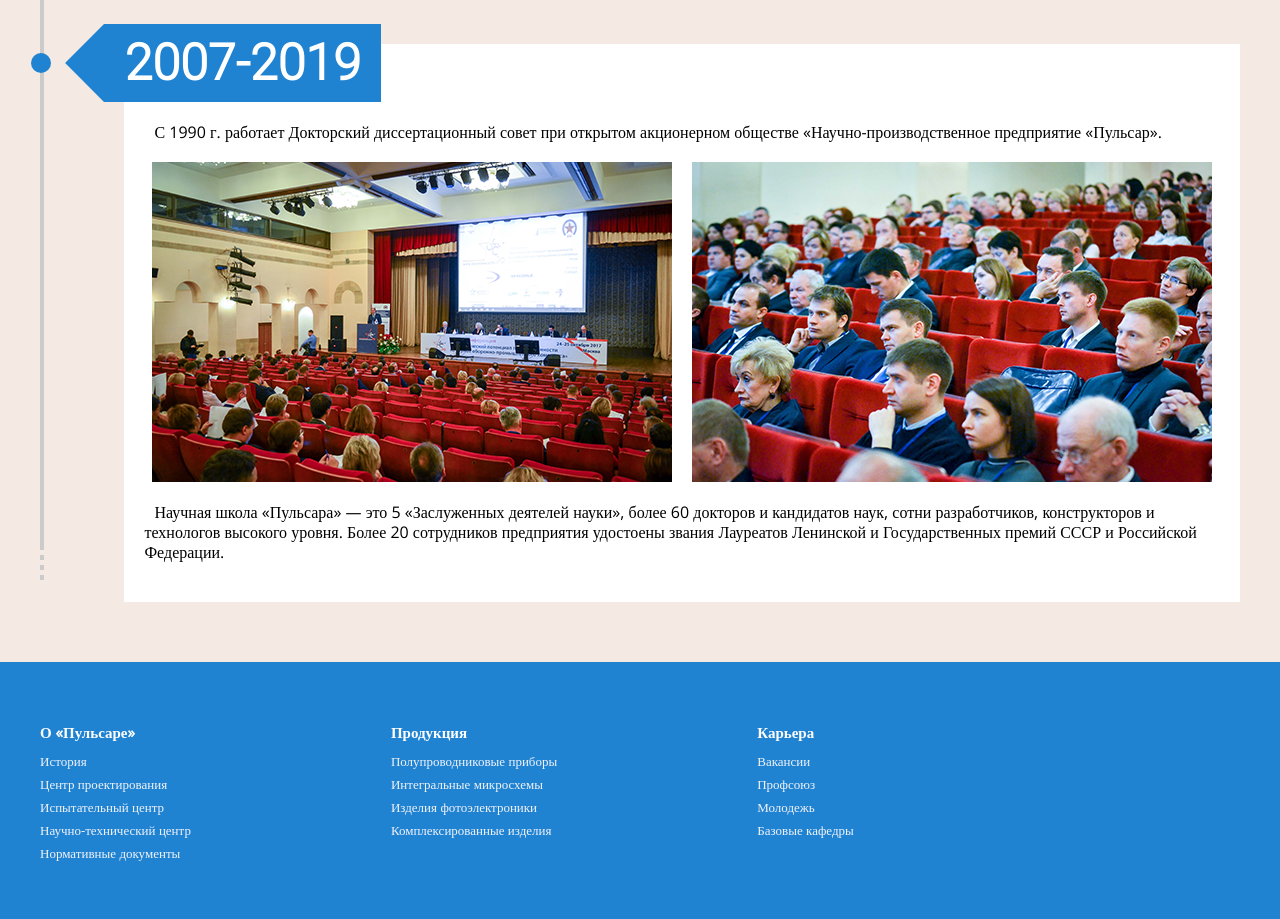
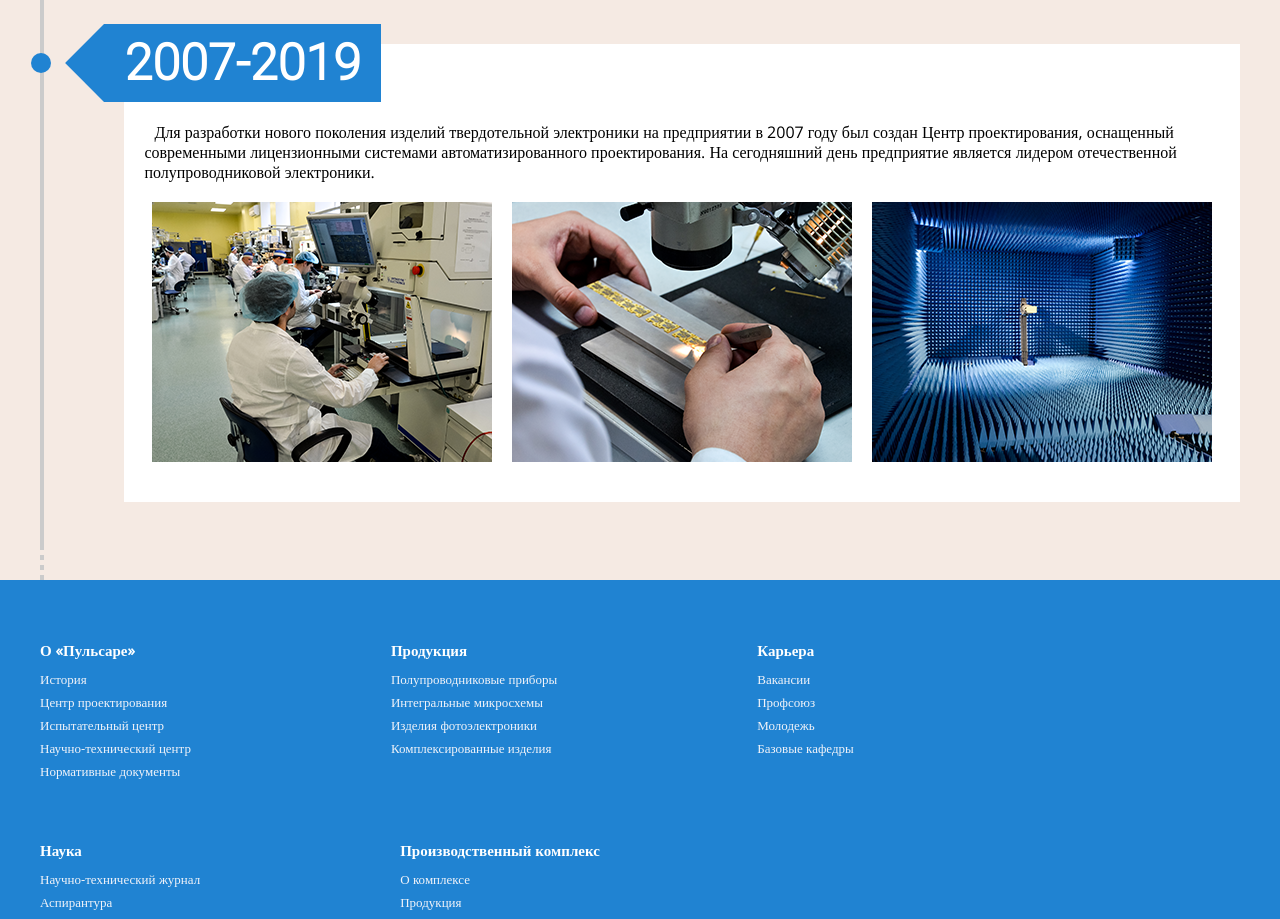
Before and after one commit to XnextOneO/pulsarnpp, a website built with webpack: page history.html in a window 1280 px wide. Shown: the part 5000-5919 px from the top of the page. Built offline with nearby package versions, Linux system fonts and the light colour scheme.

Commit message:
small fix

```diff
--- a/history.html
+++ b/history.html
@@ -343,13 +343,13 @@
         </div>
         <div class="history-card-content">
           <span>
-С 1990 г. работает Докторский диссертационный совет при открытом акционерном обществе «Научно-производственное предприятие «Пульсар».
+Для разработки нового поколения изделий твердотельной электроники на предприятии в 2007 году был создан Центр проектирования, оснащенный современными лицензионными системами автоматизированного проектирования. На сегодняшний день предприятие является лидером отечественной полупроводниковой электроники.
         </span>
           <div class="history-img-wrapper">
-            <img src="img/photo23_history.png" alt="">
-            <img src="img/photo24_history.png" alt="">
+            <img src="img/photo20_history.png" alt="">
+            <img src="img/photo21_history.png" alt="">
+            <img src="img/photo22_history.png" alt="">
           </div>
-          <span>Научная школа «Пульсара» — это 5 «Заслуженных деятелей науки», более 60 докторов и кандидатов наук, сотни разработчиков, конструкторов и технологов высокого уровня. Более 20 сотрудников предприятия удостоены звания Лауреатов Ленинской и Государственных премий СССР и Российской Федерации.</span>
         </div>
       </div>
 
```
Also changed, not shown: img/photo20_history.png (added), img/photo21_history.png (added), img/photo22_history.png (added).
